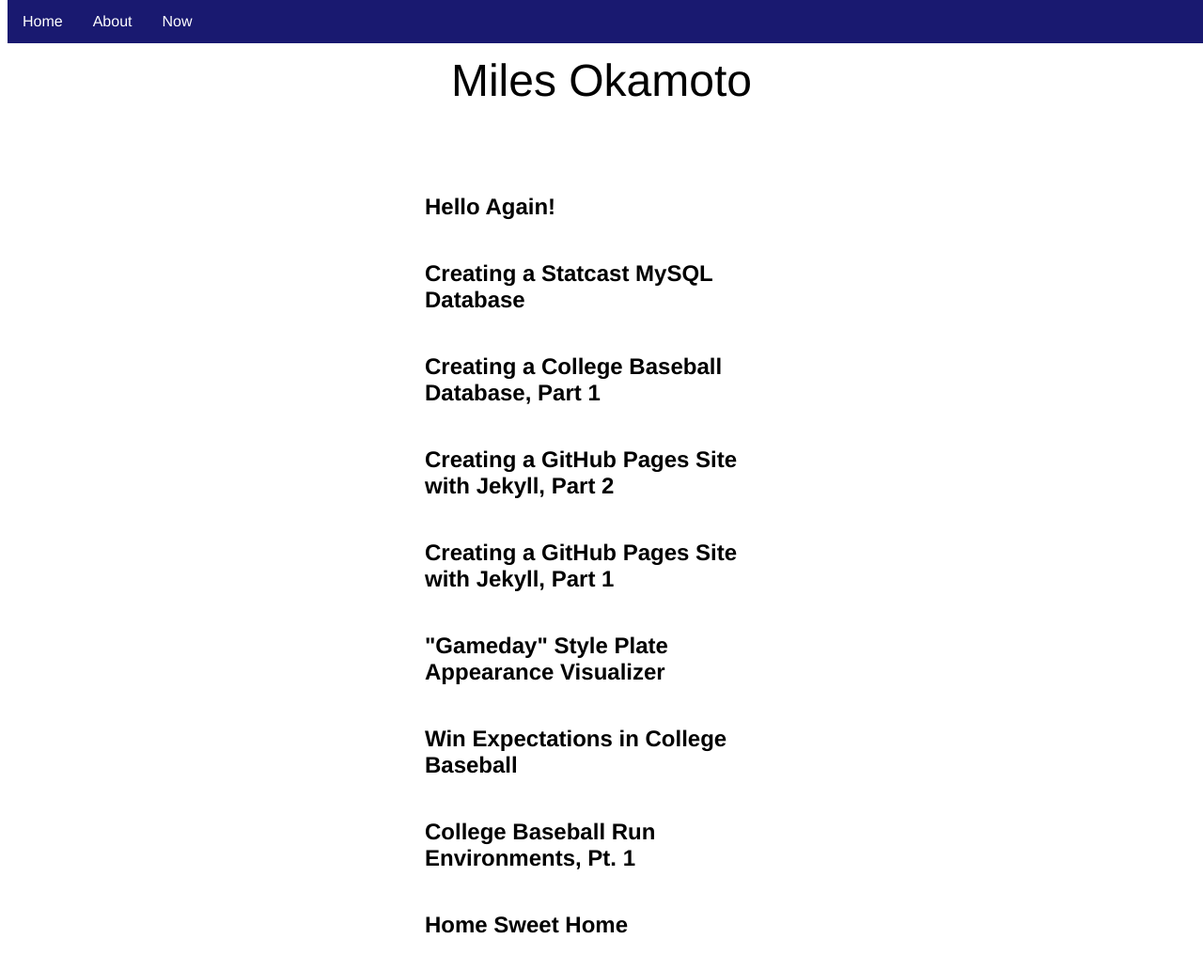
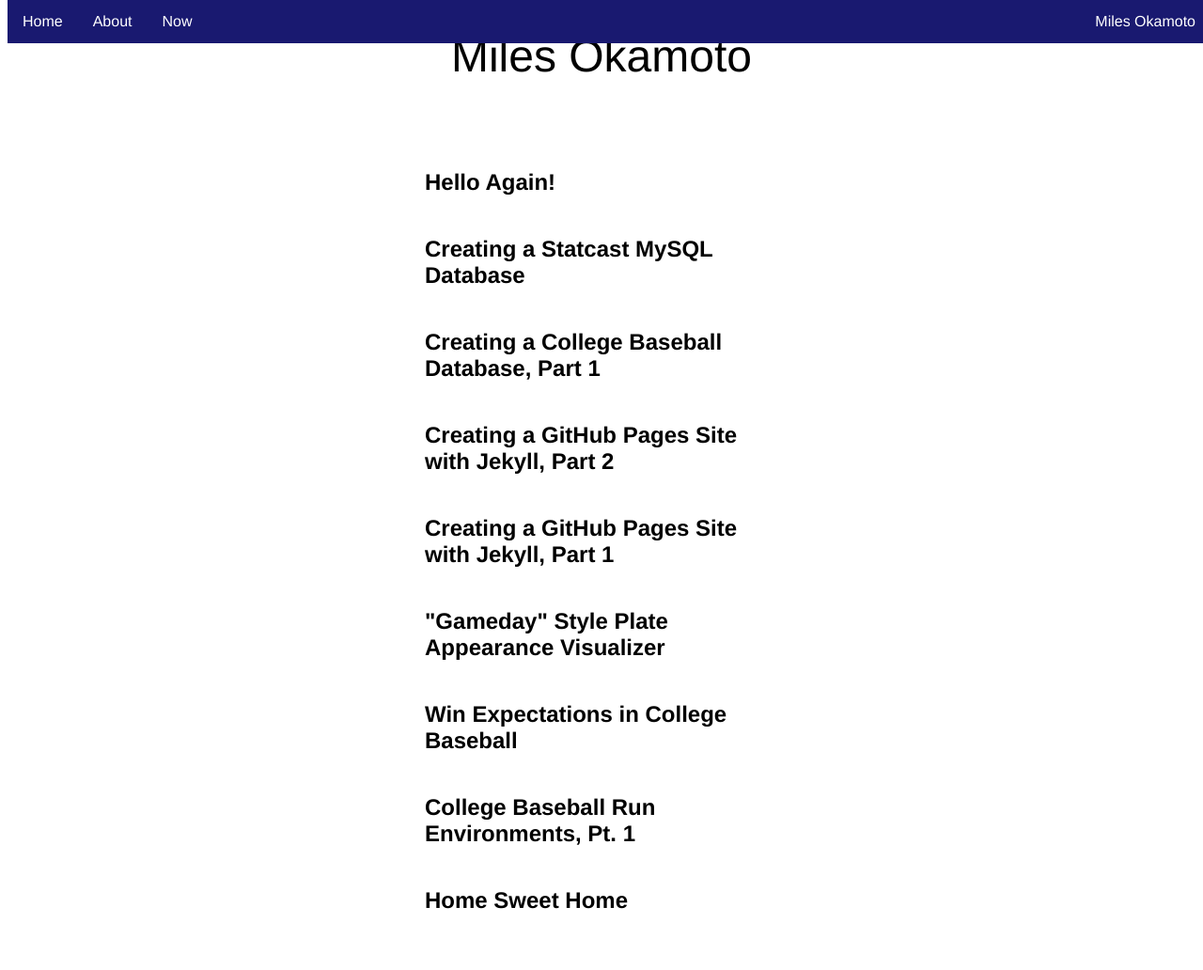
Before and after one commit to milesok/milesok.github.io, a Jekyll site: the page built from index.md, in a window 1280 px wide and 1043 px high. Shown: the top 1032 px of the window at 94% size. Built offline with Jekyll 4.4.1, drawn with Linux system fonts in a browser that asks for light colours.

Commit message:
Update navigation.html
change home link to site name

```diff
--- a/_includes/navigation.html
+++ b/_includes/navigation.html
@@ -1,9 +1,4 @@
 <nav>
-  <div class="home-link">
-    <a href="/">
-      Miles Okamoto
-      </a>
-  </div>
   <div class="site-links">
     <ul>
     {% for item in site.data.navigation %}
@@ -11,6 +6,11 @@
         {{ item.name }}
         </a></li>
     {% endfor %}
+    <li style="float:right">
+      <a href="/">
+        Miles Okamoto
+      </a>
+    </li>
     </ul>
 </div>
 </nav>
```
